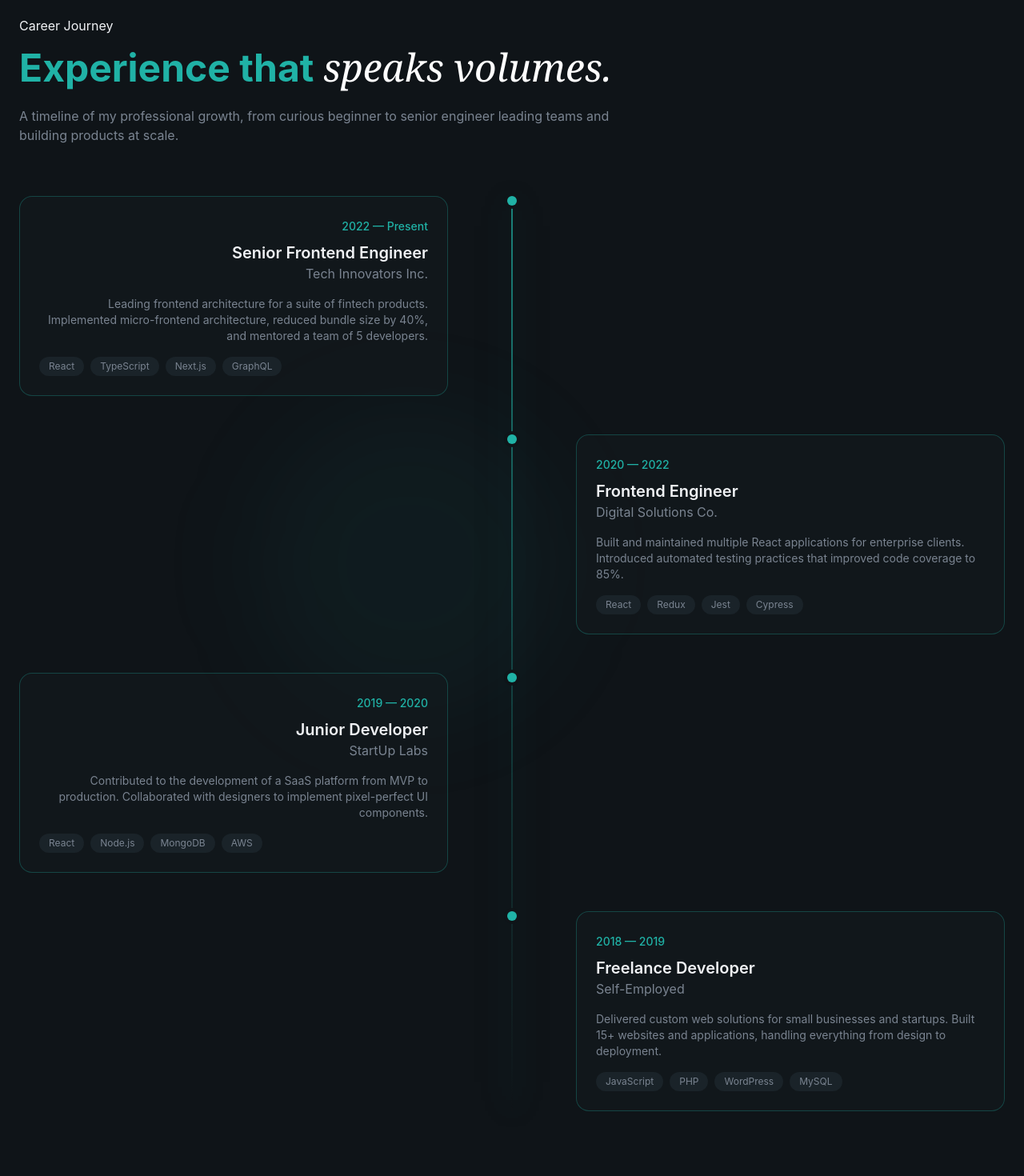
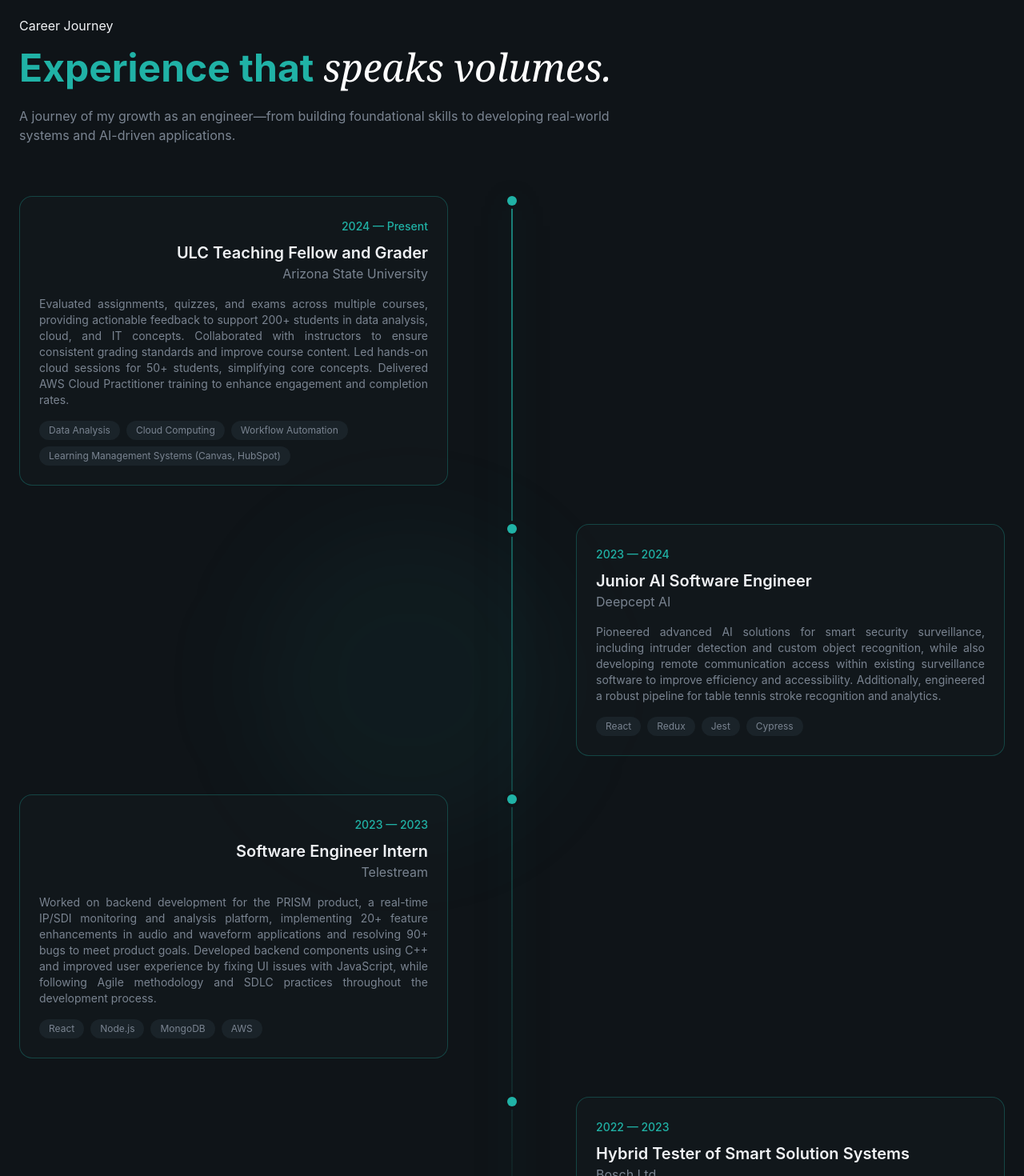
Before and after one commit to Rachana-Kumar/Dev_personal_portfolio, a React (Vite) app: page / in a window 1280 px wide. Shown: the part 3840-5310 px from the top of the page at 80% size. Built offline with nearby package versions, Linux system fonts and the light colour scheme.

Commit message:
feat: update Experience section with new roles, descriptions, and technologies; enhance growth narrative

```diff
--- a/src/sections/Experience.jsx
+++ b/src/sections/Experience.jsx
@@ -1,37 +1,37 @@
 const experiences = [
   {
-    period: "2022 — Present",
-    role: "Senior Frontend Engineer",
-    company: "Tech Innovators Inc.",
+    period: "2024 — Present",
+    role: "ULC Teaching Fellow and Grader",
+    company: "Arizona State University",
     description:
-      "Leading frontend architecture for a suite of fintech products. Implemented micro-frontend architecture, reduced bundle size by 40%, and mentored a team of 5 developers.",
-    technologies: ["React", "TypeScript", "Next.js", "GraphQL"],
+      "Evaluated assignments, quizzes, and exams across multiple courses, providing actionable feedback to support 200+ students in data analysis, cloud, and IT concepts. Collaborated with instructors to ensure consistent grading standards and improve course content. Led hands-on cloud sessions for 50+ students, simplifying core concepts. Delivered AWS Cloud Practitioner training to enhance engagement and completion rates.",
+    technologies: ["Data Analysis", "Cloud Computing", "Workflow Automation", "Learning Management Systems (Canvas, HubSpot)"],
     current: true,
   },
   {
-    period: "2020 — 2022",
-    role: "Frontend Engineer",
-    company: "Digital Solutions Co.",
+    period: "2023 — 2024",
+    role: "Junior AI Software Engineer",
+    company: "Deepcept AI",
     description:
-      "Built and maintained multiple React applications for enterprise clients. Introduced automated testing practices that improved code coverage to 85%.",
+      "Pioneered advanced AI solutions for smart security surveillance, including intruder detection and custom object recognition, while also developing remote communication access within existing surveillance software to improve efficiency and accessibility. Additionally, engineered a robust pipeline for table tennis stroke recognition and analytics.",
     technologies: ["React", "Redux", "Jest", "Cypress"],
     current: false,
   },
   {
-    period: "2019 — 2020",
-    role: "Junior Developer",
-    company: "StartUp Labs",
+    period: "2023 — 2023",
+    role: "Software Engineer Intern",
+    company: "Telestream",
     description:
-      "Contributed to the development of a SaaS platform from MVP to production. Collaborated with designers to implement pixel-perfect UI components.",
+      "Worked on backend development for the PRISM product, a real-time IP/SDI monitoring and analysis platform, implementing 20+ feature enhancements in audio and waveform applications and resolving 90+ bugs to meet product goals. Developed backend components using C++ and improved user experience by fixing UI issues with JavaScript, while following Agile methodology and SDLC practices throughout the development process.",
     technologies: ["React", "Node.js", "MongoDB", "AWS"],
     current: false,
   },
   {
-    period: "2018 — 2019",
-    role: "Freelance Developer",
-    company: "Self-Employed",
+    period: "2022 — 2023",
+    role: "Hybrid Tester of Smart Solution Systems",
+    company: "Bosch Ltd ",
     description:
-      "Delivered custom web solutions for small businesses and startups. Built 15+ websites and applications, handling everything from design to deployment.",
+      "Led rigorous quality assurance efforts for key smart subsystems contributing to Bosch’s smart campus initiative, making critical contributions across 5 of 14 subsystems. Conducted 300+ User Acceptance Tests (UAT) to ensure seamless functionality and user satisfaction, while driving an 80% reduction in system downtime to enhance overall efficiency and reliability.",
     technologies: ["JavaScript", "PHP", "WordPress", "MySQL"],
     current: false,
   },
@@ -60,8 +60,7 @@ export const Experience = () => {
             className="text-muted-foreground
            animate-fade-in animation-delay-200"
           >
-            A timeline of my professional growth, from curious beginner to
-            senior engineer leading teams and building products at scale.
+            A journey of my growth as an engineer—from building foundational skills to developing real-world systems and AI-driven applications.
           </p>
         </div>
 
@@ -90,7 +89,7 @@ export const Experience = () => {
                     <span className="text-sm text-primary font-medium">{exp.period}</span>
                     <h3 className="text-xl font-semibold mt-2">{exp.role}</h3>
                     <p className="text-muted-foreground">{exp.company}</p>
-                    <p className="text-sm text-muted-foreground mt-4">{exp.description}</p>
+                    <p className="text-sm text-muted-foreground mt-4 text-justify">{exp.description}</p>
                     <div className={'flex flex-wrap gap-2 mt-4 ${idx % 2 === 0 ? "md:justify-end" : ""}'}>
                       {exp.technologies.map((tech, techIdx) => (
                         <span
```
